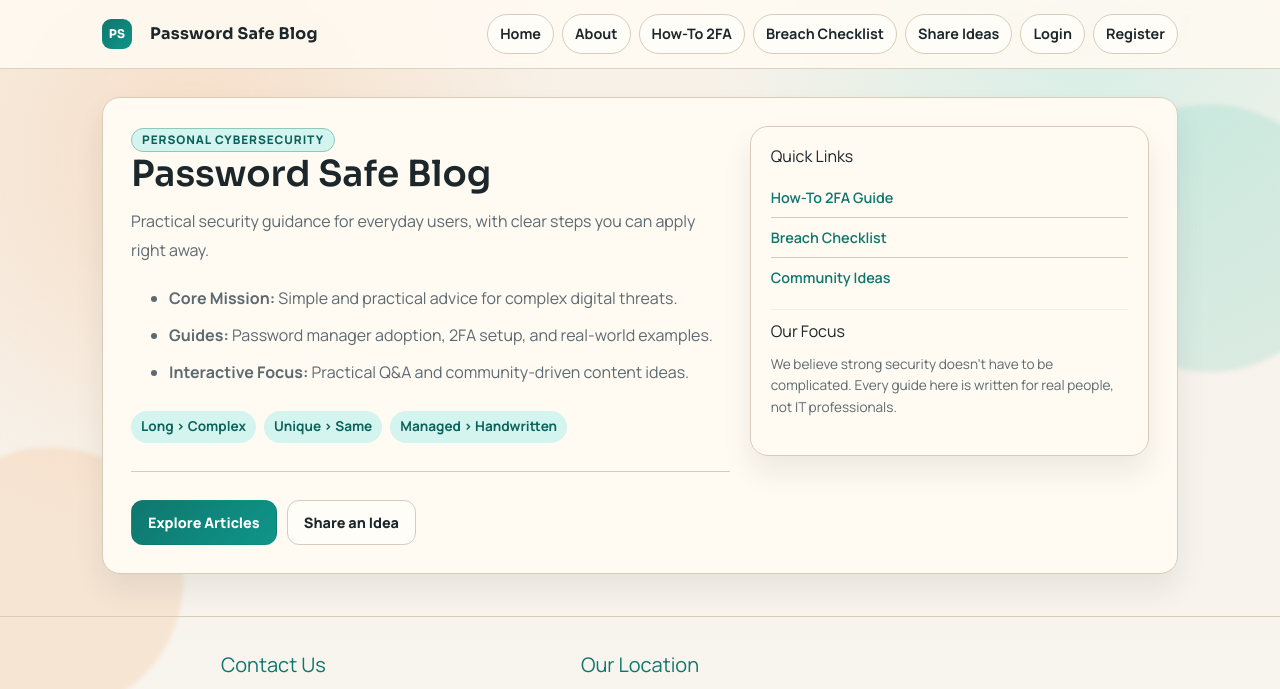
After one commit to tendayiht-png/password_space_blog, a Django app: template templates/about.html in a window 1280 px wide. The commit adds this page. Shown: the top 689 px of the page. Run offline with Django 3.2, Linux system fonts and the light colour scheme; the template is opened without the code that fills it, so the values that code supplies are empty.

Commit message:
Updated blog urls, views and templates.

```diff
--- a/blog/urls.py
+++ b/blog/urls.py
@@ -10,6 +10,7 @@ urlpatterns = [
     path('ideas/unallocated/', views.unallocated_ideas_page, name='unallocated_ideas_page'),
     path('ideas/<int:idea_id>/edit/', views.edit_idea_page, name='edit_idea_page'),
     path('ideas/<int:idea_id>/delete/', views.delete_idea, name='delete_idea'),
+    path('about/', views.AboutPageView.as_view(), name='about_page'),
     path('how-to-2fa/', views.HowToPageView.as_view(), name='how_to_page'),
     path('breach-checklist/', views.ChecklistPageView.as_view(), name='checklist_page'),
     path('login/', views.LoginPageView.as_view(), name='login_page'),
--- a/blog/views.py
+++ b/blog/views.py
@@ -44,6 +44,10 @@ class PostDetail(DetailView):
     context_object_name = 'post'
     slug_field = 'slug'
     slug_url_kwarg = 'slug'
+
+
+class AboutPageView(TemplateView):
+    template_name = 'about.html'
 
 
 class HowToPageView(TemplateView):
--- /dev/null
+++ b/templates/about.html
@@ -0,0 +1,46 @@
+{% extends "base.html" %}
+
+{% block content %}
+<main class="container">
+  <section class="layout">
+    <article class="article reveal">
+
+      <span class="badge">Personal Cybersecurity</span>
+      <h1>Password Safe Blog</h1>
+      <p>
+        Practical security guidance for everyday users, with clear steps you can apply right away.
+      </p>
+
+      <ul class="info-list" style="margin-top: 20px;">
+        <li><strong>Core Mission:</strong> Simple and practical advice for complex digital threats.</li>
+        <li><strong>Guides:</strong> Password manager adoption, 2FA setup, and real-world examples.</li>
+        <li><strong>Interactive Focus:</strong> Practical Q&amp;A and community-driven content ideas.</li>
+      </ul>
+
+      <div class="pill-row" style="margin-top: 24px;">
+        <span class="pill">Long &gt; Complex</span>
+        <span class="pill">Unique &gt; Same</span>
+        <span class="pill">Managed &gt; Handwritten</span>
+      </div>
+
+      <div class="hero-actions" style="margin-top: 28px; padding-top: 28px; border-top: 1px solid var(--line);">
+        <a class="btn btn-primary" href="{% url 'home' %}">Explore Articles</a>
+        <a class="btn btn-secondary" href="{% url 'ideas_page' %}">Share an Idea</a>
+      </div>
+
+    </article>
+
+    <aside class="sidebar reveal">
+      <h3>Quick Links</h3>
+      <a href="{% url 'how_to_page' %}">How-To 2FA Guide</a>
+      <a href="{% url 'checklist_page' %}">Breach Checklist</a>
+      <a href="{% url 'ideas_page' %}">Community Ideas</a>
+      <hr />
+      <h3>Our Focus</h3>
+      <p style="font-size: 0.85rem; color: var(--muted);">
+        We believe strong security doesn't have to be complicated. Every guide here is written for real people, not IT professionals.
+      </p>
+    </aside>
+  </section>
+</main>
+{% endblock %}
--- a/templates/base.html
+++ b/templates/base.html
@@ -37,6 +37,7 @@
             </a>
             <div class="top-nav">
                 <a class="nav-link {% if request.path == '/' %}active{% endif %}" href="{% url 'home' %}">Home</a>
+                <a class="nav-link {% if request.path == '/about/' %}active{% endif %}" href="{% url 'about_page' %}">About</a>
                 <a class="nav-link" href="{% url 'how_to_page' %}">How-To 2FA</a>
                 <a class="nav-link" href="{% url 'checklist_page' %}">Breach Checklist</a>
                 <a class="nav-link" href="{% url 'ideas_page' %}">Share Ideas</a>
--- a/templates/index.html
+++ b/templates/index.html
@@ -2,10 +2,6 @@
 {% load static %}
 
 {% block content %}
-<div class="container front-page-cover">
-  <img src="{% static 'images/password_image.jpg' %}" alt="Illustration of a person managing their passwords on a laptop" class="front-page-cover-image">
-</div>
-
 <main>
   <section class="hero">
     <article class="hero-card reveal" id="about">
```
